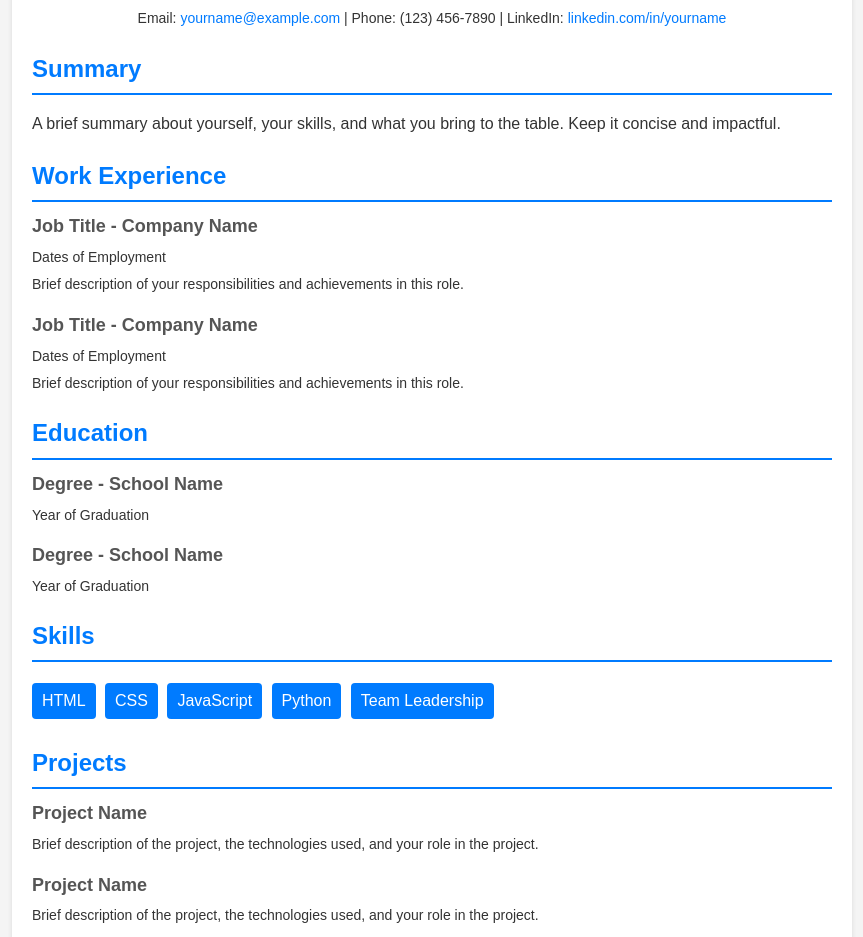
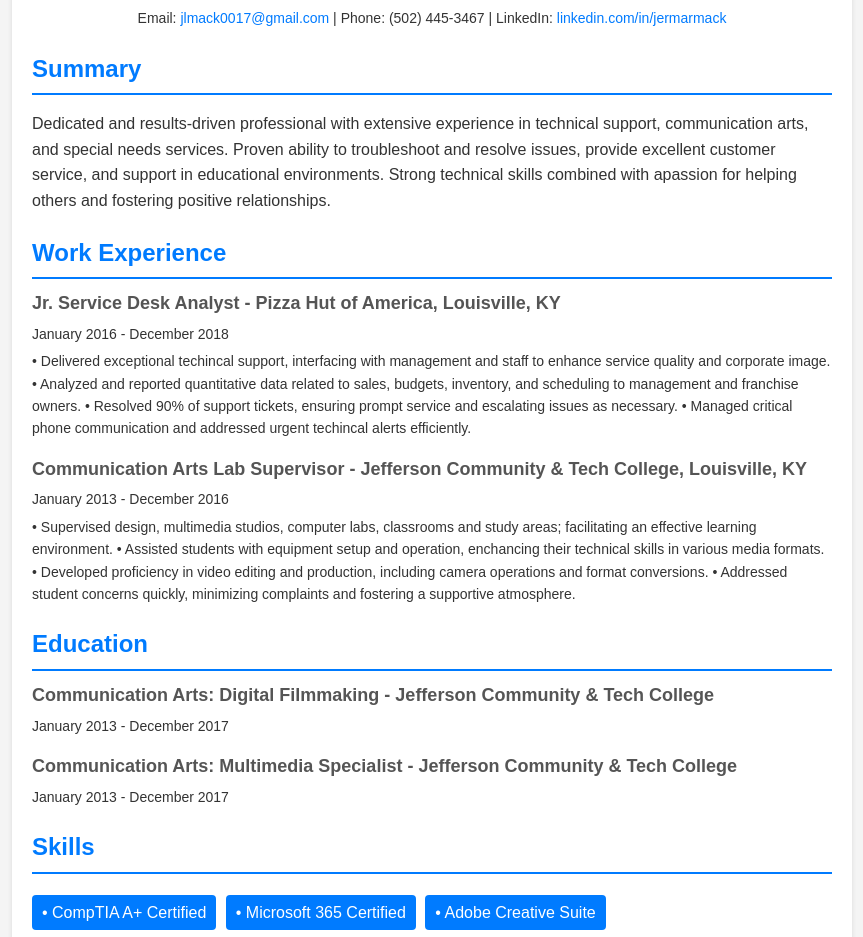
Before and after one commit to jlmack0017/jlmack0017.github.io, a plain HTML site: page index.html in a window 1280 px wide. Shown: the part 91-1028 px from the top of the page, without its empty margins (208-1071 px from the left). Drawn offline with Linux system fonts and the light colour scheme.

Commit message:
2nd Updated file

```diff
--- a/index.html
+++ b/index.html
@@ -78,80 +78,112 @@
     <body>
         <main class="container">
             <section class="header">
-                <h1>Your Name</h1>
+                <h1>Jermar Mack</h1>
                 <p class="contact">
                     Email:
                     <a href="mailto:yourname@example.com"
-                        >yourname@example.com</a
-                    >
-                    | Phone: (123) 456-7890 | LinkedIn:
-                    <a href="#">linkedin.com/in/yourname</a>
+                        >jlmack0017@gmail.com</a
+                        >
+                    | Phone: (502) 445-3467 | LinkedIn:
+                    <a href="#">linkedin.com/in/jermarmack</a>
                 </p>
             </section>
             <section class="section">
                 <h2>Summary</h2>
                 <p>
-                    A brief summary about yourself, your skills, and what you
-                    bring to the table. Keep it concise and impactful.
+                    Dedicated and results-driven professional with extensive experience
+                    in technical support, communication arts, and special needs services.
+                    Proven ability to troubleshoot and resolve issues, provide excellent
+                    customer service, and support in educational environments. Strong
+                    technical skills combined with apassion for helping others and
+                    fostering positive relationships.
                 </p>
             </section>
             <section class="section">
                 <h2>Work Experience</h2>
                 <div class="item">
-                    <h3>Job Title - Company Name</h3>
-                    <p>Dates of Employment</p>
+                    <h3>Jr. Service Desk Analyst - Pizza Hut of America, Louisville, KY</h3>
+                    <p>January 2016 - December 2018</p>
                     <p>
-                        Brief description of your responsibilities and
-                        achievements in this role.
+                        • Delivered exceptional techincal support, interfacing with management
+                        and staff to enhance service quality and corporate image.
+                        • Analyzed and reported quantitative data related to sales, budgets,
+                        inventory, and scheduling to management and franchise owners.
+                        • Resolved 90% of support tickets, ensuring prompt service and escalating
+                        issues as necessary.
+                        • Managed critical phone communication and addressed urgent techincal
+                        alerts efficiently.
                     </p>
                 </div>
                 <div class="item">
-                    <h3>Job Title - Company Name</h3>
-                    <p>Dates of Employment</p>
+                    <h3>Communication Arts Lab Supervisor - Jefferson Community & Tech College, Louisville, KY</h3>
+                    <p>January 2013 - December 2016</p>
                     <p>
-                        Brief description of your responsibilities and
-                        achievements in this role.
+                        • Supervised design, multimedia studios, computer labs, classrooms
+                        and study areas; facilitating an effective learning environment.
+                        • Assisted students with equipment setup and operation, enchancing their
+                        technical skills in various media formats.
+                        • Developed proficiency in video editing and production, including camera
+                        operations and format conversions.
+                        • Addressed student concerns quickly, minimizing complaints and fostering
+                        a supportive atmosphere.
                     </p>
                 </div>
             </section>
             <div class="section">
                 <h2>Education</h2>
                 <div class="item">
-                    <h3>Degree - School Name</h3>
-                    <p>Year of Graduation</p>
+                    <h3>Communication Arts: Digital Filmmaking - Jefferson Community & Tech College</h3>
+                    <p>January 2013 - December 2017</p>
                 </div>
                 <div class="item">
-                    <h3>Degree - School Name</h3>
-                    <p>Year of Graduation</p>
+                    <h3>Communication Arts: Multimedia Specialist - Jefferson Community & Tech College</h3>
+                    <p>January 2013 - December 2017</p>
                 </div>
             </section>
             <section class="section">
                 <h2>Skills</h2>
                 <div class="skills">
                     <ul>
-                        <li>HTML</li>
-                        <li>CSS</li>
-                        <li>JavaScript</li>
-                        <li>Python</li>
-                        <li>Team Leadership</li>
+                        <li>• CompTIA A+ Certified</li>
+                        <li>• Microsoft 365 Certified</li>
+                        <li>• Adobe Creative Suite</li>
+                        <li>• Python, HTML, CSS, JavaScript</li>
+                    </ul>
+                </div>
+            </section>
+            <section class="section">
+                <h2>Leadership</h2>
+                <div class="skills">
+                    <ul>
+                        <li>• Member, The Honorable Order of Kentucky Colonels</li>
+                        <li>• Member, Phi Beta Sigma Fraternity, Incorporated</li>
+                        <li>• Public Notary for the State of Kentucky</li>
+                        <li>• Intern, Louisville Muhammad Ali International Airport</li>
                     </ul>
                 </div>
             </section>
             <section class="section">
                 <h2>Projects</h2>
                 <div class="item">
-                    <h3>Project Name</h3>
+                    <h3>"Goodbye Anne"- 48 Film Festival</h3>
                     <p>
-                        Brief description of the project, the technologies used,
-                        and your role in the project.
+                        Annual film competition in which teams of filmmakers are
+                        assigned a genre, a character, a prop & a line of dialogue.
+                        In 48 hours, write, film and edit a 7 minute long feature.
+                        I served as both a producer and location scout; involved
+                        extensive research, site visits and negotiating to secure
+                        all filming.
                     </p>
                 </div>
                 <div class="item">
-                    <h3>Project Name</h3>
+                    <h3>Photo Directory</h3>
                     <p>
-                        Brief description of the project, the technologies used,
-                        and your role in the project.
-                    </p>
+                        Developed my  office's photo directory, primarily focusing
+                        on the photography and HTML structure. My role involved
+                        capturing all employee photos and meticulously building
+                        the directory's front-end using HTML5, ensuring a user
+                        friendly and clear platform for colleagues to connect.
                 </div>
             </section>
         </main>
```
